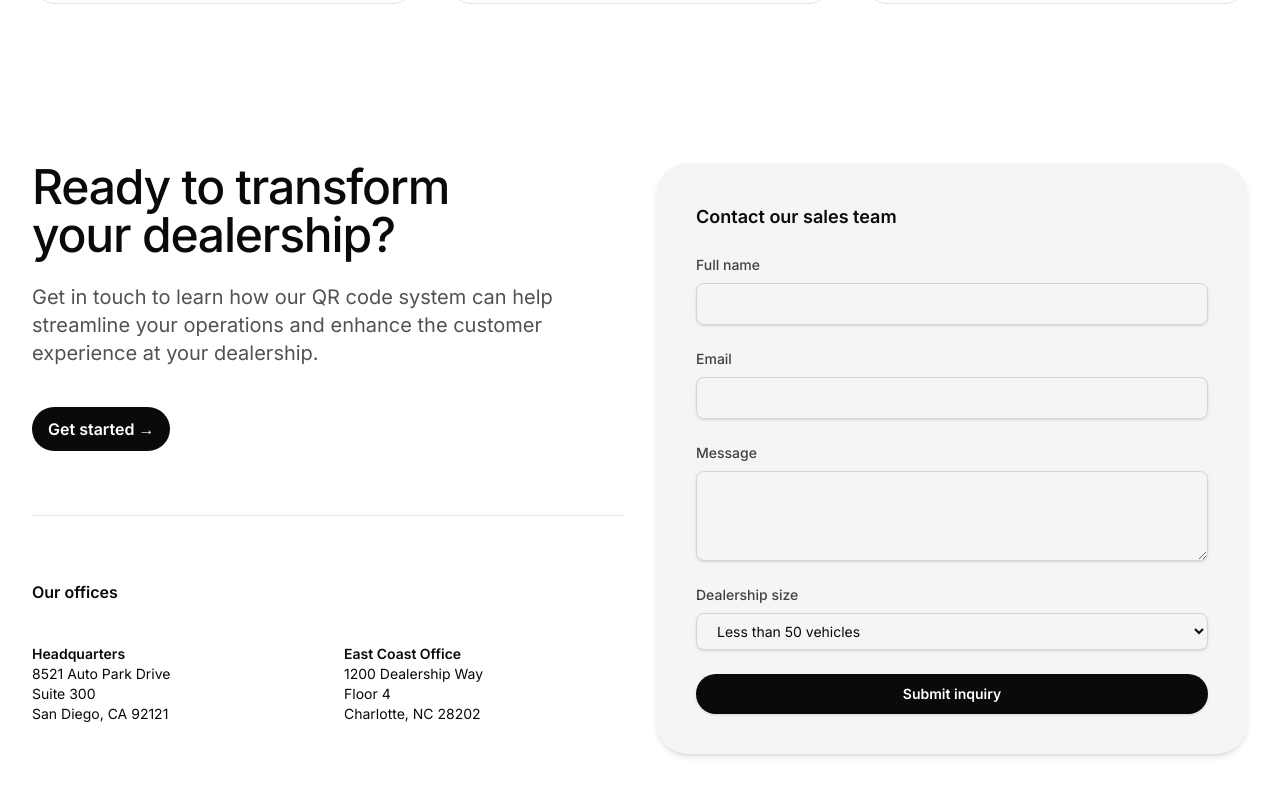
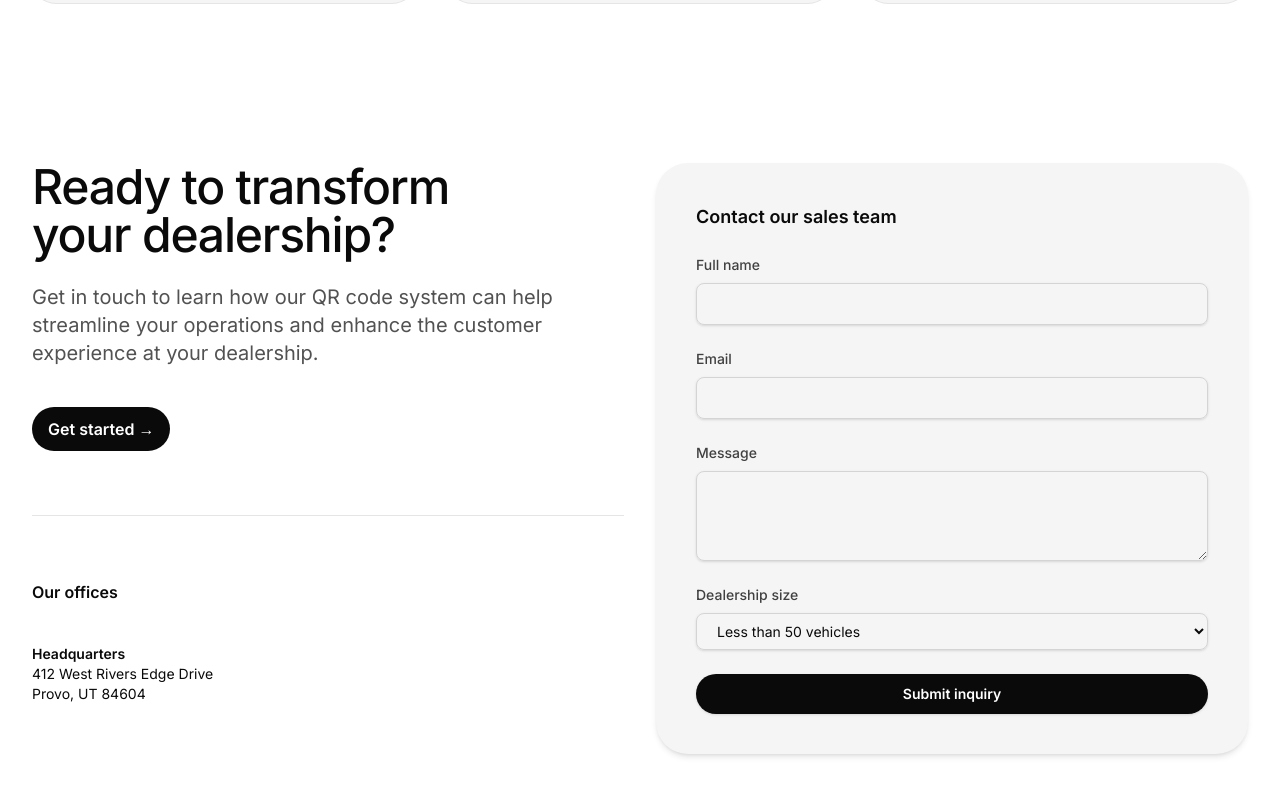
Before and after one commit to parkerwatts21/dealerqrcode, a Next.js app in the folder dealer-qrcode-website/: page / in a window 1280 px wide. Shown: the part 1765-2560 px from the top of the page. Built offline with nearby package versions, Linux system fonts and the light colour scheme.

Commit message:
update: contact section

```diff
--- a/dealer-qrcode-website/src/components/case-studies.tsx
+++ b/dealer-qrcode-website/src/components/case-studies.tsx
@@ -25,8 +25,8 @@ export function CaseStudies() {
       <div className="mx-auto max-w-7xl px-6 lg:px-8 mt-16">
         <div className="mx-auto max-w-2xl lg:max-w-none">
           <div className="grid grid-cols-1 gap-8 lg:grid-cols-3">
-            <div className="flex bg-white transform translate-y-6 animate-fade-up [animation-fill-mode:forwards]">
-              <article className="relative flex w-full flex-col rounded-3xl p-6 ring-1 ring-neutral-200 transition hover:bg-neutral-50 sm:p-8">
+            <div className="flex transform translate-y-6 animate-fade-up [animation-fill-mode:forwards]">
+              <article className="relative bg-neutral-100 flex w-full flex-col rounded-3xl p-6 ring-1 ring-neutral-200 transition hover:bg-neutral-200 sm:p-8">
                 <h3>
                   <Link href="/case-studies/inventory-management">
                     <span className="absolute inset-0 rounded-3xl"></span>
@@ -50,8 +50,8 @@ export function CaseStudies() {
               </article>
             </div>
 
-            <div className="flex bg-white transform translate-y-6 animate-fade-up [animation-delay:0.1s] [animation-fill-mode:forwards]">
-              <article className="relative flex w-full flex-col rounded-3xl p-6 ring-1 ring-neutral-200 transition hover:bg-neutral-50 sm:p-8">
+            <div className="flex transform translate-y-6 animate-fade-up [animation-delay:0.1s] [animation-fill-mode:forwards]">
+              <article className="relative bg-neutral-100 flex w-full flex-col rounded-3xl p-6 ring-1 ring-neutral-200 transition hover:bg-neutral-200 sm:p-8">
                 <h3>
                   <Link href="/case-studies/customer-experience">
                     <span className="absolute inset-0 rounded-3xl"></span>
@@ -75,8 +75,8 @@ export function CaseStudies() {
               </article>
             </div>
 
-            <div className="flex bg-white transform translate-y-6 animate-fade-up [animation-delay:0.2s] [animation-fill-mode:forwards]">
-              <article className="relative flex w-full flex-col rounded-3xl p-6 ring-1 ring-neutral-200 transition hover:bg-neutral-50 sm:p-8">
+            <div className="flex transform translate-y-6 animate-fade-up [animation-delay:0.2s] [animation-fill-mode:forwards]">
+              <article className="relative bg-neutral-100 flex w-full flex-col rounded-3xl p-6 ring-1 ring-neutral-200 transition hover:bg-neutral-200 sm:p-8">
                 <h3>
                   <Link href="/case-studies/sales-acceleration">
                     <span className="absolute inset-0 rounded-3xl"></span>
--- a/dealer-qrcode-website/src/components/contact-section.tsx
+++ b/dealer-qrcode-website/src/components/contact-section.tsx
@@ -35,17 +35,8 @@ export function ContactSection() {
                   <div>
                     <p className="text-sm not-italic text-neutral-950">
                       <strong className="font-semibold">Headquarters</strong><br />
-                      8521 Auto Park Drive<br />
-                      Suite 300<br />
-                      San Diego, CA 92121
-                    </p>
-                  </div>
-                  <div>
-                    <p className="text-sm not-italic text-neutral-950">
-                      <strong className="font-semibold">East Coast Office</strong><br />
-                      1200 Dealership Way<br />
-                      Floor 4<br />
-                      Charlotte, NC 28202
+                      412 West Rivers Edge Drive<br />
+                      Provo, UT 84604
                     </p>
                   </div>
                 </div>
```
